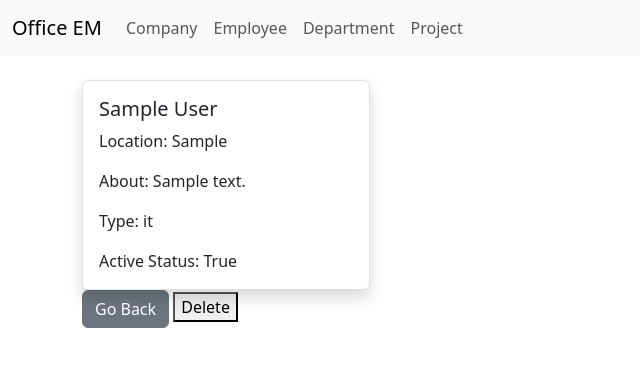
After one commit to erashish41/Office-Employee-Management-System-Django-DRF, a Django app: page /company_detail/00000000-0000-0000-0000-000000000001/ in a window 1280 px wide. The commit adds this page. Shown: the top 367 px of the page, without its empty margins (0-640 px from the left). Run offline with Django 5.2, Linux system fonts and the light colour scheme; tables that the repository leaves empty hold one stand-in row (values such as "Sample post").

Commit message:
company details rendered

```diff
--- a/Office/employee/urls.py
+++ b/Office/employee/urls.py
@@ -1,6 +1,7 @@
 from django.urls import path
-from employee.views import companies
+from employee.views import companies, company_detail
 
 urlpatterns = [
-    path('companies/', companies, name='company_list')
+    path('companies/', companies, name='company_list'),
+    path('company_detail/<uuid:pk>/', company_detail, name='company_detail')
 ]
--- a/Office/employee/views.py
+++ b/Office/employee/views.py
@@ -10,7 +10,12 @@ print("employee views loaded 1")
 def companies(request):
     print("all companies data")
     companies = Company.objects.all()
-    context = {'companies' : companies}
+    context = {'all_companies' : companies}
     return render(request, "company_list.html", context)
 
 print("employee views loaded 2")
+def company_detail(request, pk):
+    print("company details")
+    company = Company.objects.get(id=pk)
+    context = {'company': company}
+    return render(request, "company_detail.html", context)
--- /dev/null
+++ b/Office/templates/company_detail.html
@@ -0,0 +1,25 @@
+{% extends 'base.html' %}
+{% block title %} Company Details {% endblock %}
+{% block content %}
+
+    <div class="container mt-4">
+        {% if company %}
+        <div class="row">
+            <div class="col">
+                <div class="card border shadow" style="width: 18rem;">
+                    <div class="card-body">
+                        <h5 class="card-title">{{company.name}}</h5>
+                        <p class="card-text">Location: {{company.location}}</p>
+                        <p class="card-text">About: {{company.about | truncatewords:3}}</p>
+                        <p class="card-text">Type: {{company.company_type}}</p>
+                        <p class="card-text">Active Status: {{company.active}}</p>
+                    </div>
+                </div>
+            </div>
+        </div>
+        {% endif %}
+        <a href="{% url 'company_list' %}" class="btn btn-secondary">Go Back</a>
+        <button type="button" class="">Delete</button>
+    </div>
+
+{% endblock %}
```
Also changed, not shown: Office/templates/company_list.html (+6 -3 lines).
